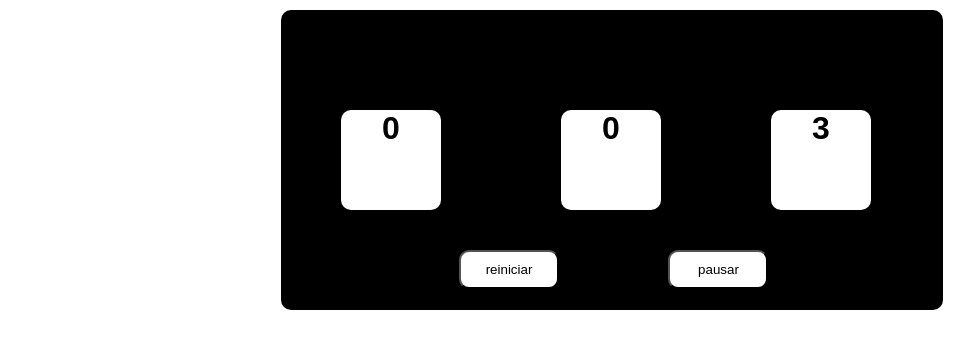
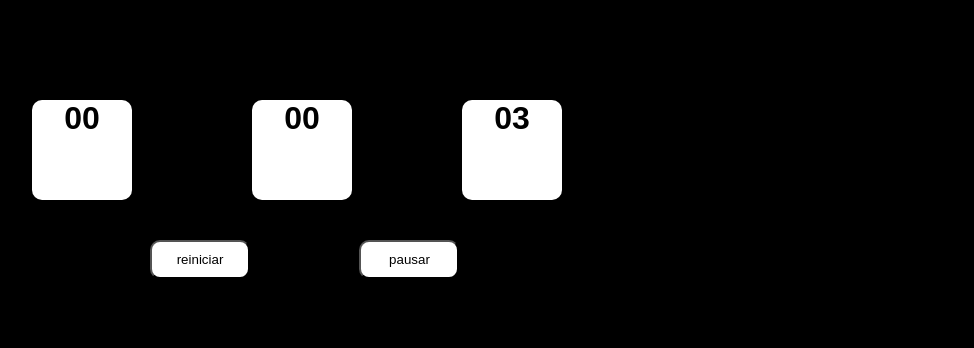
Before and after one commit to 0VitorGabriel/cronometro, a plain HTML site: page index.html in a window 1280 px wide. Both pictures are taken after a click on the button "começar". Shown: the whole page, without its empty margins (28-1002 px from the left). Drawn offline with Linux system fonts and the light colour scheme.

Commit message:
coloquei um formato do tempo

```diff
--- a/script/script.js
+++ b/script/script.js
@@ -47,11 +47,14 @@ function show_temp() {
         minutes = 0
     }
 
-    area_seconds.textContent = seconds
-    area_minutes.textContent = minutes
-    area_hours.textContent = hours
+    area_seconds.textContent = formatTime(seconds)
+    area_minutes.textContent = formatTime(minutes)
+    area_hours.textContent = formatTime(hours)
 }
 
+function formatTime(time) {
+    return time < 10 ? (`0${time}`) : time
+}
 
 btn_restart.addEventListener('click', () => {
     clearInterval(interval)
--- a/style/style.css
+++ b/style/style.css
@@ -5,15 +5,8 @@
     font-family: Arial, Helvetica, sans-serif;
 }
 
-.container {
+body {
     background-color: #000000;
-
-    width: 662px;
-    height: 300px;
-
-    margin: 10px auto;
-
-    border-radius: 10px;
 }
 
 .horas, .minutos, .segundos {
```
